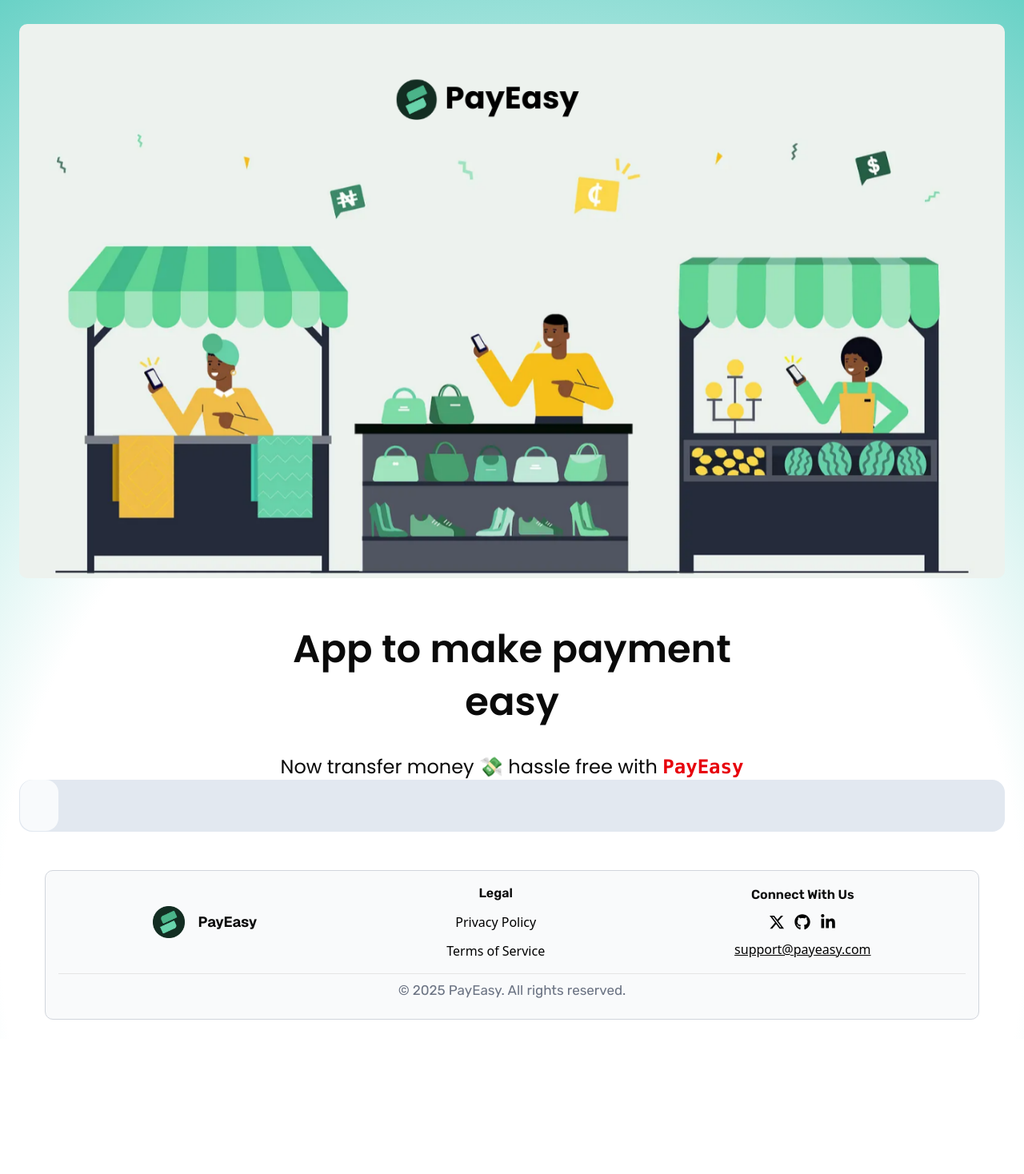
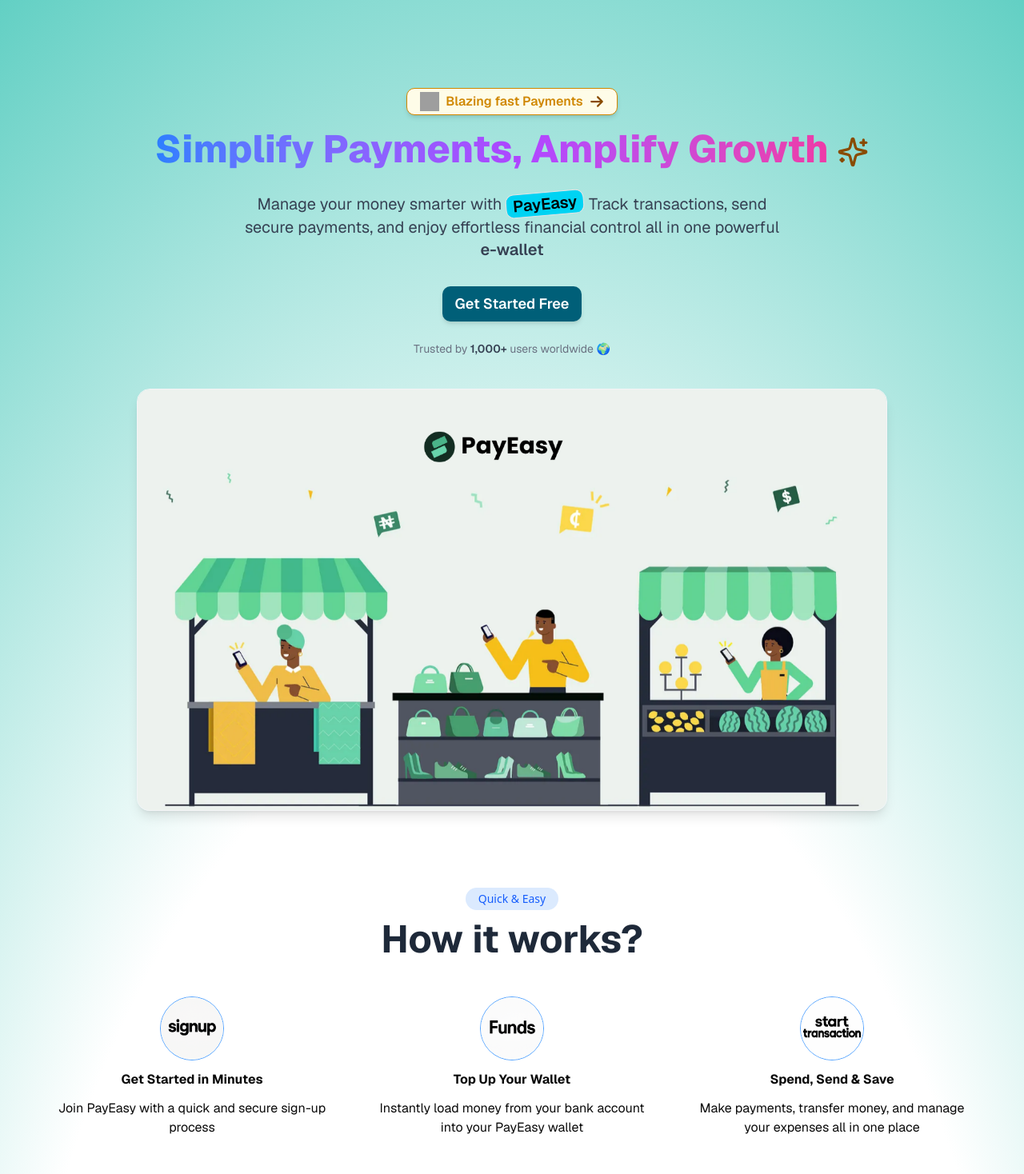
Before and after one commit to parasss19/Payment-App, a React (Vite) app in the folder frontend/: page / in a window 1280 px wide. Shown: the part 82-1550 px from the top of the page at 80% size. Before the commit the page ends 1381 px from the top, so only its background shows below. Built offline with nearby package versions, Linux system fonts and the light colour scheme; grey boxes are pictures that could not be loaded.

Commit message:
redesign the entire home page

```diff
--- a/frontend/src/pages/HomePage.jsx
+++ b/frontend/src/pages/HomePage.jsx
@@ -1,22 +1,180 @@
 import React from 'react'
 import BentoCards from '../components/BentoCards'
+import { motion } from "framer-motion";
+import { useNavigate } from 'react-router-dom';
+import { Sparkles, Zap } from 'lucide-react';
+import funds from '../assets/funds.png'
+import signup from '../assets/signup.png'
+import transaction from '../assets/transaction.png'
+import { FaArrowRight, FaArrowRightArrowLeft } from 'react-icons/fa6';
+import { IoThunderstorm } from 'react-icons/io5';
+import zap from '../assets/lightning.png'
+
 
 const HomePage = () => {
+  const navigate = useNavigate();
+
+  const features = [
+    {
+      title: "Secure & Seamless Transactions",
+      description: "Experience hassle-free money transfers with our secure and efficient transaction system powered by MongoDB transactions, ensuring your funds are safely processed every time",
+    },
+    {
+      title: "Authenticated & Protected Access",
+      description:"Your security is our priority! With robust authentication and protected routes, only verified users can access their accounts, making transactions safer than ever",
+    },
+    {
+      title: "Effortless Money Management",
+      description:"Easily track your transactions, monitor your balance, and manage your payments—all in one intuitive and user-friendly dashboard",
+    },
+  ];
+
   return (
-   <>
-    <div className='mt-6 flex justify-center items-center'>
-      <img src="PayEasy.png" alt="hero image" className='rounded-lg' />
-    </div>
-    <div className='mt-10  max-w-4xl mx-auto flex flex-col sm:text-center sm:max-w-2xl'>
-        <h1 className="text-4xl font-[poppins] font-semibold mt-4 leading-snug sm:text-5xl">App to make payment easy</h1>
-        <p className="font-[poppins] text-2xl mt-2 sm:mt-8">Now transfer money 💸 hassle free with <span className='text-red-600 font-mono font-bold'>PayEasy</span></p>
-    </div>
+    <>
+      {/* Hero Section */}
+      <motion.div
+        className="mt-14 font-[Geist] flex flex-col items-center justify-center sm:px-8 text-center"
+        initial={{ opacity: 0.2, y: 100 }}
+        transition={{ duration: 1 }}
+        whileInView={{ opacity: 1, y: 0 }}
+        viewport={{ once: true }}
+      >
+        <div className="relative sm:my-12 px-4 sm:px-8 flex flex-col items-center font-[Geist]">
+          {/* badge */}
+          <div className="font-custom-font inline-flex items-center mb-3 py-0.5 px-3 gap-2 border border-yellow-600 rounded-lg bg-yellow-50 shadow-md hover:shadow-lg hover:-translate-y-1 transition group sm:px-4 sm:py-1">
+            <img src={zap} className="w-5 h-5 sm:w-6 sm:h-6" alt="lightning" />
+            <p className="text-xs sm:text-sm md:text-base text-yellow-600 font-semibold">
+              Blazing fast Payments
+            </p>
+            <FaArrowRight className="text-yellow-800 text-sm sm:text-base md:text-lg" />
+          </div>
 
-    <div>
-     <BentoCards/>
-    </div>
-   </>
-  )
+          {/* Headline */}
+          <h1 className="max-w-4xl text-3xl sm:text-5xl font-extrabold leading-tight bg-gradient-to-r from-blue-500 via-purple-500 to-pink-500 bg-clip-text text-transparent">
+            Simplify Payments, Amplify Growth{" "}
+            <Sparkles className="inline w-6 h-6 sm:w-10 sm:h-10 align-middle text-yellow-800" />
+          </h1>
+
+          {/* Subheading */}
+          <div class="text-center">
+            <p class="mt-4 sm:mt-6 text-lg sm:text-xl text-gray-700 max-w-2xl mx-auto">
+              Manage your money smarter with{" "}
+              <span class="inline-block transform -rotate-5 bg-cyan-400 text-black rounded-lg px-2 font-semibold border">
+                PayEasy
+              </span>
+              {" "} Track transactions, send secure payments, and enjoy effortless
+              financial control all in one powerful{" "}
+              <span class="curved-underline font-semibold ">
+                e-wallet
+              </span>
+            </p>
+          </div>
+
+          {/* CTA btn*/}
+          <div className="mt-8">
+            <button
+              onClick={() => navigate("/auth")}
+              className="cursor-pointer bg-cyan-800 hover:bg-cyan-700 text-white font-[Geist] font-semibold text-sm sm:text-lg px-3 py-2 sm:px-4 sm:py-2 rounded-lg shadow-md transition-transform duration-150 active:scale-95"
+            >
+              Get Started Free
+            </button>
+          </div>
+
+          {/* Trusted by */}
+          <p className="mt-6 text-sm text-gray-500">
+            Trusted by{" "}
+            <span className="font-semibold text-gray-700">1,000+</span> users
+            worldwide 🌍
+          </p>
+
+          {/* Product Preview Image */}
+          <div className="mt-10 flex justify-center items-center max-w-[95%] sm:max-w-[90%] md:max-w-[85%] mx-auto">
+            <img
+              src="PayEasy.png"
+              alt="Dashboard preview"
+              className="rounded-2xl shadow-lg w-full border border-gray-100"
+            />
+          </div>
+        </div>
+      </motion.div>
+
+      {/* How it works */}
+      <div className="container mb-[50px] sm:mb-[60px]  flex flex-col items-center justify-center px-4 sm:px-8 text-center">
+        <div className="flex flex-col items-center text-center mb-5 sm:mb-8">
+          <span className="px-4 py-1 text-sm font-medium text-blue-600 bg-blue-100 rounded-full">
+            {" "}
+            Quick & Easy{" "}
+          </span>
+          <h1 className="mt-3 text-3xl sm:text-4xl md:text-5xl font-bold font-[Geist] text-gray-800">
+            {" "}
+            How it works?
+          </h1>
+        </div>
+
+        <div className="grid grid-cols-1 md:grid-cols-3 gap-8 font-[Geist] ">
+          <div className="rounded-lg flex flex-col gap-3 items-center justify-center p-4">
+            <img
+              src={signup}
+              alt="img1"
+              className="w-20 h-20 rounded-full  border border-blue-400"
+            />
+            <h1 className="font-bold">Get Started in Minutes</h1>
+            <span>Join PayEasy with a quick and secure sign-up process</span>
+          </div>
+
+          <div className=" rounded-lg flex flex-col gap-3 items-center justify-center p-4">
+            <img
+              src={funds}
+              alt="img2"
+              className="w-20 h-20 rounded-full  border border-blue-400"
+            />
+            <h1 className="font-bold">Top Up Your Wallet</h1>
+            <span>
+              Instantly load money from your bank account into your PayEasy
+              wallet
+            </span>
+          </div>
+
+          <div className=" rounded-lg flex flex-col gap-3 items-center justify-center p-4">
+            <img
+              src={transaction}
+              alt="img3"
+              className="w-20 h-20 rounded-full  border border-blue-400"
+            />
+            <h1 className="font-bold">Spend, Send & Save</h1>
+            <span>
+              Make payments, transfer money, and manage your expenses all in one
+              place
+            </span>
+          </div>
+        </div>
+      </div>
+
+      {/* Features */}
+      <div>
+        <div className="flex flex-col items-center text-center mb-8">
+          <span className="px-4 py-1 text-sm font-medium text-purple-600 bg-purple-100 rounded-full">
+            {" "}
+            Why Choose Us
+          </span>
+          <h1 className="mt-3 text-3xl sm:text-4xl md:text-5xl font-bold font-[Geist] text-gray-900">
+            {" "}
+            Features{" "}
+          </h1>
+        </div>
+
+        <div className="container flex flex-col lg:flex-row gap-5 font-[Geist] ">
+          {features.map((features, index) => (
+            <BentoCards
+              key={index}
+              title={features.title}
+              description={features.description}
+            />
+          ))}
+        </div>
+      </div>
+    </>
+  );
 }
 
 export default HomePage
```
